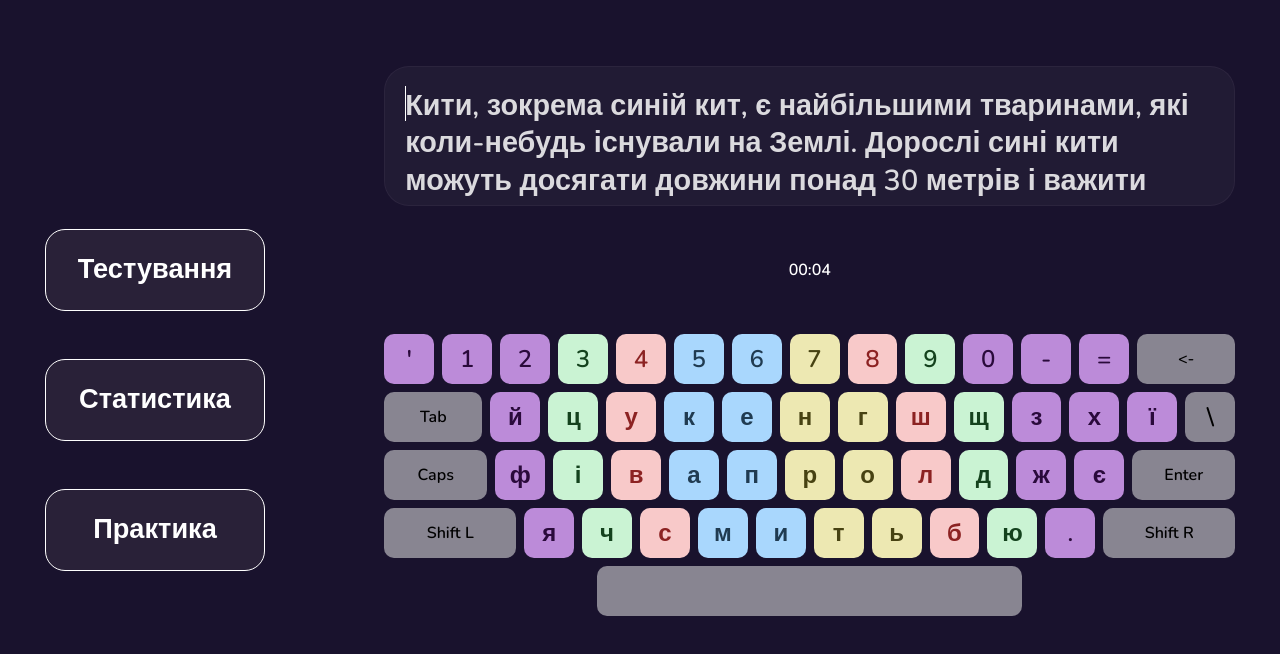
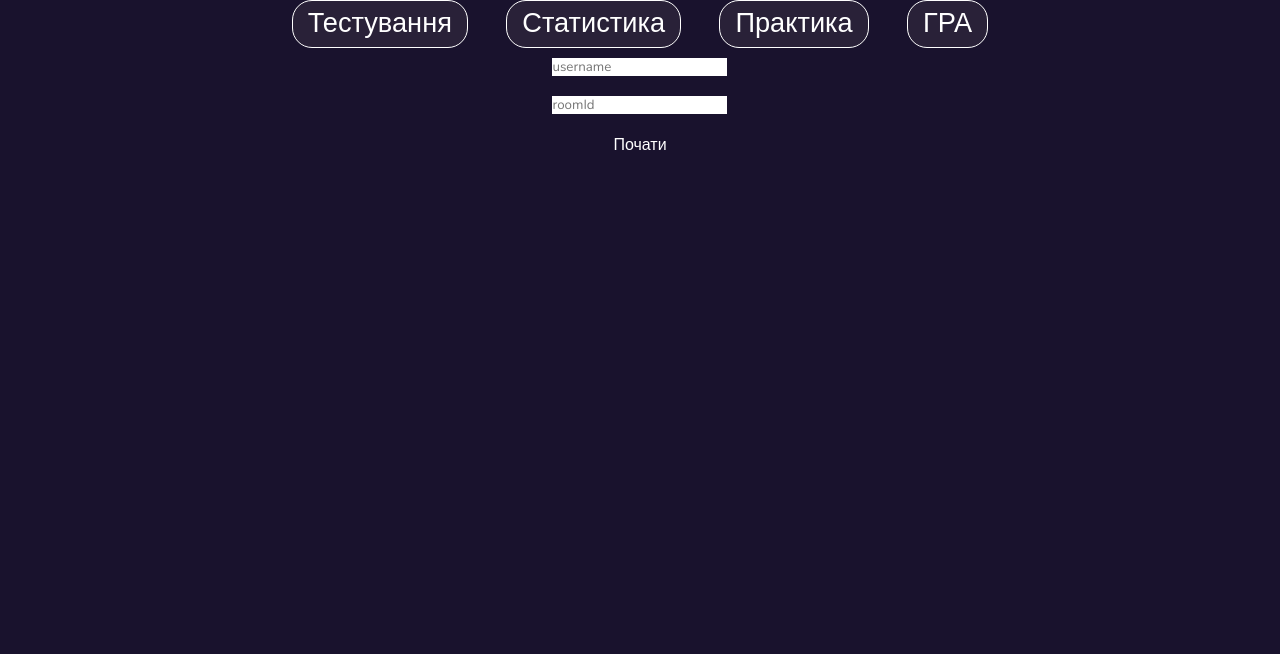
Before and after one commit to Devomel/fastFingers, a React (Vite) app in the folder client/: page /playing in a window 1280 px wide. Before the commit this address led to /lesson. Shown: the top 654 px of the page. Built offline with nearby package versions, Linux system fonts and the light colour scheme.

Commit message:
working start version of ws

```diff
--- a/client/package.json
+++ b/client/package.json
@@ -17,6 +17,7 @@
     "react-dom": "^18.3.1",
     "react-redux": "^9.1.2",
     "react-router-dom": "^6.26.2",
+    "react-use-websocket": "^4.10.1",
     "sass": "^1.78.0"
   },
   "devDependencies": {
--- a/client/src/UI/container/Container.module.css
+++ b/client/src/UI/container/Container.module.css
@@ -1,5 +1,6 @@
 .Container {
    display: flex;
+   flex-direction: column;
    justify-content: space-between;
    max-width: min(93vw, 1240px);
    margin: 0 auto;
--- a/client/src/UI/container/Container.tsx
+++ b/client/src/UI/container/Container.tsx
@@ -3,11 +3,11 @@ import { FC, ReactNode } from 'react';
 import classes from './Container.module.css';
 
 interface IContainerProps {
-  children: ReactNode;
+   children: ReactNode;
 }
 
 const Container: FC<IContainerProps> = ({ children }) => {
-  return <div className={classes.Container}>{children}</div>;
+   return <div className={classes.Container}>{children}</div>;
 };
 
 export default Container;
--- /dev/null
+++ b/client/src/components/GameSection/GameSection.tsx
@@ -0,0 +1,63 @@
+import { FC, useState } from 'react'
+import useWebSocket, { ReadyState } from 'react-use-websocket';
+// import { WebSocketMessage } from 'react-use-websocket/dist/lib/types';
+
+interface GameSectionProps {
+   roomId: string | null;
+   username: string;
+
+}
+
+const GameSection: FC<GameSectionProps> = ({ roomId, username }) => {
+
+
+
+
+   const socketUrl = `ws://localhost:5000?roomId=${roomId}&username=${username}`
+
+
+   const [testMessage, settestMessage] = useState('')
+   const [messageHistory] = useState<MessageEvent<string>[]>([]);
+
+   const { sendMessage, lastMessage, readyState } = useWebSocket(socketUrl);
+
+
+   console.log(testMessage)
+   // const handleClickSendMessage = useCallback(() => {
+   //    console.log(testMessage)
+   //    sendMessage(testMessage)}, [] );
+
+   const connectionStatus = {
+      [ReadyState.CONNECTING]: 'Connecting',
+      [ReadyState.OPEN]: 'Open',
+      [ReadyState.CLOSING]: 'Closing',
+      [ReadyState.CLOSED]: 'Closed',
+      [ReadyState.UNINSTANTIATED]: 'Uninstantiated',
+   }[readyState];
+
+   return (
+      <div>
+         {/* <TypingSection /> */}
+         <div style={{ display: "flex", flexDirection: "column" }}>
+
+            <input type="text" onChange={(e) => settestMessage(e.target.value)} placeholder='message' />
+            <button
+               onClick={() => sendMessage(JSON.stringify(testMessage))}
+               disabled={readyState !== ReadyState.OPEN}
+            >
+               send message
+            </button>
+            <span>The WebSocket is currently {connectionStatus}</span>
+            {lastMessage ? <h1>Last message: {lastMessage.data}</h1> : null}
+            <ul>
+               {messageHistory.map((message, idx) => (
+                  <span key={idx}>{message ? message.data : null}</span>
+               ))}
+            </ul>
+         </div>
+      </div>
+   )
+
+}
+
+export default GameSection;
--- a/client/src/components/Navbar/Navbar.scss
+++ b/client/src/components/Navbar/Navbar.scss
@@ -1,16 +1,16 @@
 .navbar {
    display: flex;
-  flex-direction: column;
+   // flex-direction: column;
    align-items: center;
-  gap: 3rem;
+   gap: 3vw;
    color: #fff;
 
    & a {
       font-size: 1.7rem;
       border: 1px solid #fff;
       border-radius: 20px;
-    padding: 2rem;
-    width: 100%;
+      padding: 15px;
+      // width: 100%;
       text-align: center;
       background: #81797927;
    }
--- a/client/src/components/Navbar/Navbar.tsx
+++ b/client/src/components/Navbar/Navbar.tsx
@@ -9,6 +9,7 @@ const Navbar: FC = () => {
          <Link to={'/lesson'}>Тестування</Link>
          <Link to={'/lesson'}>Статистика</Link>
          <Link to={'/lesson'}>Практика</Link>
+         <Link to={'/playing'}>ГРА</Link>
       </div>
    )
 }
--- /dev/null
+++ b/client/src/pages/GamePage.tsx
@@ -0,0 +1,24 @@
+import { FC, useState } from 'react'
+import GameSection from '../components/GameSection/GameSection';
+
+
+
+const GamePage: FC = () => {
+   const [isNewGame, setIsNewGame] = useState(false)
+   const [roomId, setRoomId] = useState("")
+   const [username, setUsername] = useState("")
+
+   return (
+      <div style={{ display: "flex", flexDirection: "column", gap: 20, maxWidth: "50vw", color: "#fff" }}>
+         <input type="text" onChange={(e) => setUsername(e.target.value)} placeholder='username' />
+         <input type="text" onChange={(e) => setRoomId(e.target.value)} placeholder='roomId' />
+         <button onClick={() => setIsNewGame(true)}>Почати</button>
+         {
+            isNewGame && <GameSection roomId={roomId} username={username} />
+         }
+
+      </div>
+   )
+}
+
+export default GamePage;
--- a/client/src/router/router.ts
+++ b/client/src/router/router.ts
@@ -1,8 +1,8 @@
 import { FC } from "react";
 
 import Auth from "../components/Auth/AuthForm";
-import Score from "../components/Score/Score";
 import TypingSection from "../components/TypingSection/TypingSection";
+import GamePage from "../pages/GamePage";
 import Main from "../pages/Main";
 
 
@@ -15,7 +15,7 @@ export const publicRoutes: Route[] = [
    { path: "/auth", component: Auth },
    { path: "/main", component: Main },
    { path: "/lesson", component: TypingSection },
-  { path: "/lesson/score", component: Score }
+   { path: "/playing", component: GamePage }
 ]
 
 export const privateRoutes: Route[] = [
--- a/client/src/styles/reset.css
+++ b/client/src/styles/reset.css
@@ -3,7 +3,7 @@
    margin: 0;
    border: 0;
    font-family: "Neucha";
-  font-weight: 600;
+   font-weight: 400;
    font-family: Nunito, sans-serif;
    box-sizing: border-box;
 }
@@ -70,6 +70,7 @@ input::-ms-clear {
 
 button {
    cursor: pointer;
+   color: white
 }
 
 button::-moz-focus-inner {
```
Also changed, not shown: client/src/components/Score/Score.tsx (indentation only), 1 other file (tests, documents, lock files or other folders). Lines whose indentation alone changed are shown as unchanged.
